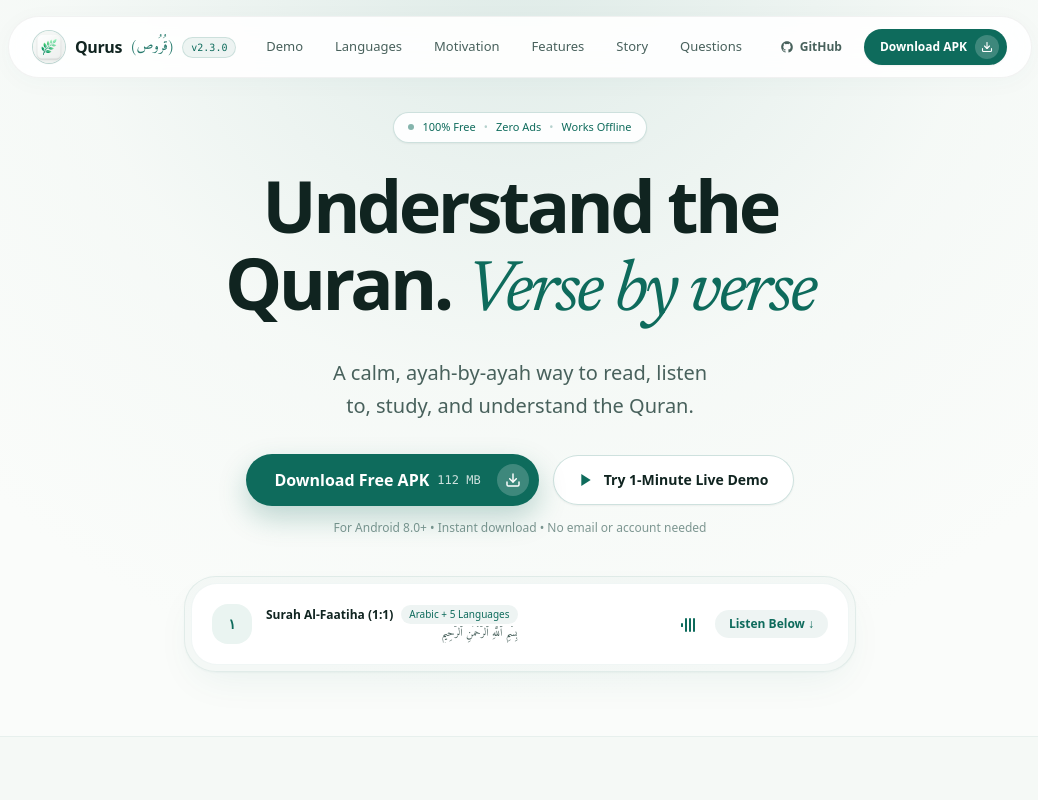
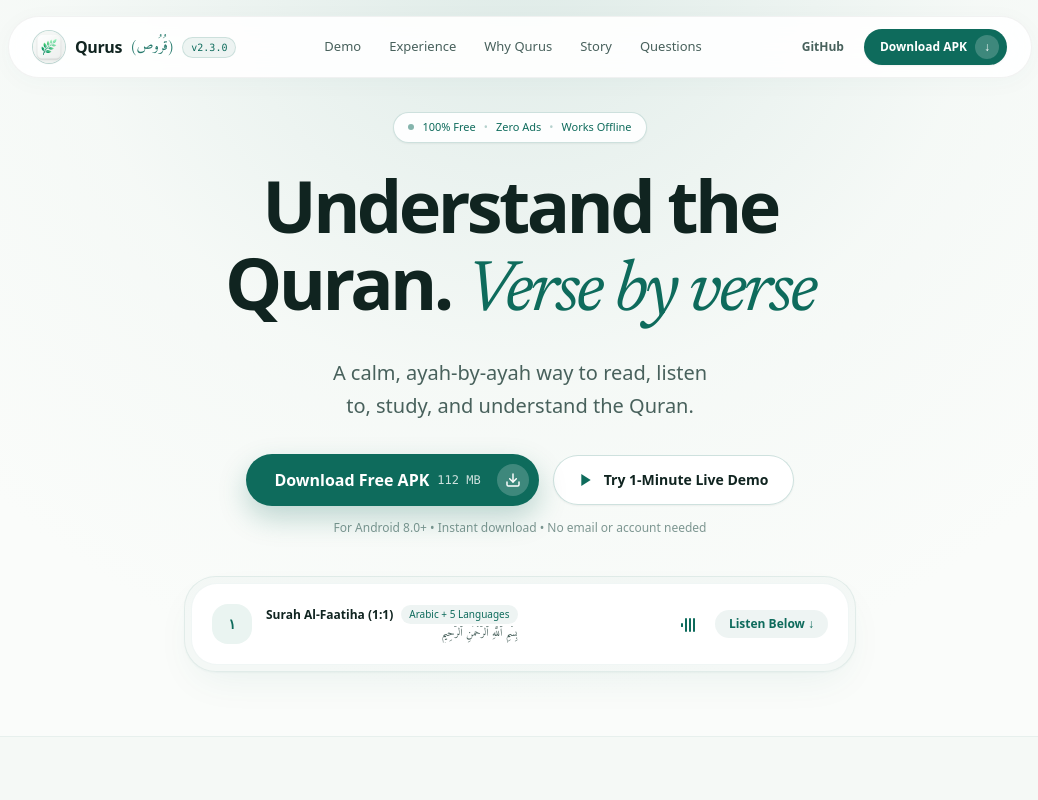
Before and after one commit to GitCoder052023/Qurus, a Next.js app in the folder website/: page / in a window 1280 px wide. Shown: the top 800 px of the page, without its empty margins (120-1158 px from the left). Built offline with nearby package versions, Linux system fonts and the light colour scheme; a web font is replaced by a local one.

Commit message:
refactor(website): simplify navigation for new homepage

```diff
--- a/website/components/Navbar.tsx
+++ b/website/components/Navbar.tsx
@@ -6,12 +6,11 @@
 import { useEffect, useState } from "react";
 
 const NAV_LINKS = [
-  { href: "/#experience", label: "Demo", index: "01" },
-  { href: "/#languages", label: "Languages", index: "02" },
-  { href: "/#motivation", label: "Motivation", index: "03" },
-  { href: "/#features", label: "Features", index: "04" },
-  { href: "/#story", label: "Story", index: "05" },
-  { href: "/#faq", label: "Questions", index: "06" },
+  { href: "/#experience", label: "Demo" },
+  { href: "/#overview", label: "Experience" },
+  { href: "/#comparison", label: "Why Qurus" },
+  { href: "/#story", label: "Story" },
+  { href: "/#faq", label: "Questions" },
 ];
 
 export default function Navbar() {
@@ -19,60 +18,36 @@
   const [mobileMenuOpen, setMobileMenuOpen] = useState(false);
 
   useEffect(() => {
-    const handleScroll = () => {
-      setScrolled(window.scrollY > 20);
-    };
+    const handleScroll = () => setScrolled(window.scrollY > 20);
     window.addEventListener("scroll", handleScroll, { passive: true });
     return () => window.removeEventListener("scroll", handleScroll);
   }, []);
 
-  // Close menu on escape key
   useEffect(() => {
-    const handleKeyDown = (e: KeyboardEvent) => {
-      if (e.key === "Escape") setMobileMenuOpen(false);
+    const handleKeyDown = (event: KeyboardEvent) => {
+      if (event.key === "Escape") setMobileMenuOpen(false);
     };
     window.addEventListener("keydown", handleKeyDown);
     return () => window.removeEventListener("keydown", handleKeyDown);
   }, []);
 
-  // Prevent background scroll when mobile menu is open
   useEffect(() => {
-    if (mobileMenuOpen) {
-      document.body.style.overflow = "hidden";
-    } else {
-      document.body.style.overflow = "";
-    }
+    document.body.style.overflow = mobileMenuOpen ? "hidden" : "";
     return () => {
       document.body.style.overflow = "";
     };
   }, [mobileMenuOpen]);
 
-  const navItemVariants = {
-    hidden: { opacity: 0, x: -12 },
-    visible: (i: number) => ({
-      opacity: 1,
-      x: 0,
-      transition: {
-        delay: 0.05 + i * 0.04,
-        duration: 0.25,
-        ease: [0.16, 1, 0.3, 1] as const,
-      },
-    }),
-  };
-
   return (
     <>
-      {/* Mobile Backdrop Overlay */}
       <AnimatePresence>
         {mobileMenuOpen && (
           <motion.div
             initial={{ opacity: 0 }}
             animate={{ opacity: 1 }}
             exit={{ opacity: 0 }}
-            transition={{ duration: 0.25 }}
             onClick={() => setMobileMenuOpen(false)}
-            className="fixed inset-0 z-40 bg-black/35 backdrop-blur-xs md:hidden"
-            aria-hidden="true"
+            className="fixed inset-0 z-40 bg-black/30 backdrop-blur-xs md:hidden"
           />
         )}
       </AnimatePresence>
@@ -90,230 +65,79 @@
               : "bg-white/90 backdrop-blur-lg border border-black/5 shadow-[0_4px_24px_rgba(14,107,92,0.03)] rounded-full py-2.5 sm:py-3 px-3.5 sm:px-6"
           }`}
         >
-          <div className="flex items-center justify-between gap-2">
-            {/* Brand Mark */}
+          <div className="flex items-center justify-between gap-3">
             <Link
               href="/"
               onClick={() => setMobileMenuOpen(false)}
-              className="group flex items-center gap-2 sm:gap-2.5 focus:outline-none focus-visible:ring-2 focus-visible:ring-primary rounded-full pr-1 shrink-0"
+              className="group flex items-center gap-2 sm:gap-2.5 rounded-full shrink-0"
             >
               <motion.div
                 whileHover={{ scale: 1.06 }}
                 whileTap={{ scale: 0.95 }}
-                className="relative w-7 h-7 sm:w-8 sm:h-8 rounded-full overflow-hidden ring-1 ring-primary/25 shadow-xs flex items-center justify-center bg-surface shrink-0"
+                className="relative w-7 h-7 sm:w-8 sm:h-8 rounded-full overflow-hidden ring-1 ring-primary/25 shadow-xs bg-surface shrink-0"
               >
-                <Image
-                  src="/images/icon.png"
-                  alt="Qurus App Icon"
-                  width={32}
-                  height={32}
-                  className="object-cover"
-                  priority
-                />
+                <Image src="/images/icon.png" alt="Qurus App Icon" width={32} height={32} className="object-cover" priority />
               </motion.div>
               <div className="flex items-center gap-1.5 sm:gap-2">
-                <span className="font-semibold text-sm sm:text-base tracking-tight text-text-primary whitespace-nowrap">
-                  Qurus
-                </span>
-                <span className="font-arabic text-primary text-xs sm:text-sm select-none opacity-90 whitespace-nowrap">
-                  (قُرُوص)
-                </span>
-                <span className="hidden lg:inline-flex items-center px-2 py-0.5 rounded-full text-[10px] font-mono font-medium bg-primary-muted text-primary border border-primary/15">
-                  v2.3.0
-                </span>
+                <span className="font-semibold text-sm sm:text-base tracking-tight text-text-primary">Qurus</span>
+                <span className="font-arabic text-primary text-xs sm:text-sm opacity-90">(قُرُوص)</span>
+                <span className="hidden lg:inline-flex items-center px-2 py-0.5 rounded-full text-[10px] font-mono font-medium bg-primary-muted text-primary border border-primary/15">v2.3.0</span>
               </div>
             </Link>
 
-            {/* Desktop Nav Items */}
-            <nav className="hidden md:flex items-center gap-6 text-[13px] font-medium text-text-secondary">
+            <nav className="hidden md:flex items-center gap-5 text-[13px] font-medium text-text-secondary">
               {NAV_LINKS.map((link) => (
-                <Link
-                  key={link.href}
-                  href={link.href}
-                  className="transition-colors duration-150 hover:text-primary py-1 px-1"
-                >
+                <Link key={link.href} href={link.href} className="transition-colors hover:text-primary py-1 px-1">
                   {link.label}
                 </Link>
               ))}
             </nav>
 
-            {/* Action CTAs */}
-            <div className="flex items-center gap-1.5 sm:gap-2.5 shrink-0">
+            <div className="flex items-center gap-1.5 sm:gap-2 shrink-0">
               <a
                 href="https://github.com/GitCoder052023/Qurus"
                 target="_blank"
                 rel="noopener noreferrer"
                 className="hidden sm:inline-flex items-center gap-1.5 px-3 py-2 rounded-full text-xs font-semibold text-text-secondary hover:text-text-primary hover:bg-black/[0.04] transition-colors"
-                title="View Qurus on GitHub (Free & Open Source)"
               >
-                <svg className="w-3.5 h-3.5" viewBox="0 0 24 24" fill="currentColor">
-                  <path
-                    fillRule="evenodd"
-                    clipRule="evenodd"
-                    d="M12 2C6.477 2 2 6.484 2 12.017c0 4.425 2.865 8.18 6.839 9.504.5.092.682-.217.682-.483 0-.237-.008-.868-.013-1.703-2.782.605-3.369-1.343-3.369-1.343-.454-1.158-1.11-1.466-1.11-1.466-.908-.62.069-.608.069-.608 1.003.07 1.53 1.032 1.53 1.032.892 1.53 2.341 1.088 2.91.832.092-.647.35-1.088.636-1.338-2.22-.253-4.555-1.113-4.555-4.951 0-1.093.39-1.988 1.029-2.688-.103-.253-.446-1.272.098-2.65 0 0 .84-.27 2.75 1.026A9.564 9.564 0 0112 6.844c.85.004 1.705.115 2.504.337 1.909-1.296 2.747-1.027 2.747-1.027.546 1.379.202 2.398.1 2.651.64.7 1.028 1.595 1.028 2.688 0 3.848-2.339 4.695-4.566 4.943.359.309.678.92.678 1.855 0 1.338-.012 2.419-.012 2.747 0 .268.18.58.688.482A10.019 10.019 0 0022 12.017C22 6.484 17.522 2 12 2z"
-                  />
-                </svg>
-                <span>GitHub</span>
+                GitHub
               </a>
-
-              <motion.div whileHover={{ scale: 1.03 }} whileTap={{ scale: 0.97 }}>
-                <Link
-                  href="/#download"
-                  onClick={() => setMobileMenuOpen(false)}
-                  className="group hidden xs:inline-flex sm:inline-flex items-center gap-1.5 sm:gap-2 pl-3 sm:pl-4 pr-1.5 sm:pr-2 py-1.5 rounded-full text-xs font-semibold text-white bg-primary hover:bg-primary-hover shadow-xs transition-all"
-                >
-                  <span className="whitespace-nowrap">Download APK</span>
-                  <span className="w-5 h-5 sm:w-6 sm:h-6 rounded-full bg-white/20 flex items-center justify-center transition-transform group-hover:translate-y-[-1px] shrink-0">
-                    <svg
-                      className="w-2.5 h-2.5 sm:w-3 sm:h-3"
-                      viewBox="0 0 24 24"
-                      fill="none"
-                      stroke="currentColor"
-                      strokeWidth="2.2"
-                      strokeLinecap="round"
-                      strokeLinejoin="round"
-                    >
-                      <path d="M21 15v4a2 2 0 0 1-2 2H5a2 2 0 0 1-2-2v-4" />
-                      <polyline points="7 10 12 15 17 10" />
-                      <line x1="12" y1="15" x2="12" y2="3" />
-                    </svg>
-                  </span>
-                </Link>
-              </motion.div>
-
-              {/* Mobile Hamburger / Close Button */}
+              <Link href="/#download" onClick={() => setMobileMenuOpen(false)} className="hidden sm:inline-flex items-center gap-2 pl-4 pr-2 py-1.5 rounded-full text-xs font-semibold text-white bg-primary hover:bg-primary-hover shadow-xs transition-all">
+                Download APK
+                <span className="w-6 h-6 rounded-full bg-white/20 flex items-center justify-center">↓</span>
+              </Link>
               <button
                 type="button"
-                onClick={() => setMobileMenuOpen(!mobileMenuOpen)}
-                className="md:hidden w-9 h-9 flex items-center justify-center rounded-full text-text-secondary hover:text-text-primary hover:bg-black/[0.04] active:bg-black/[0.08] transition-colors focus:outline-none focus-visible:ring-2 focus-visible:ring-primary"
+                onClick={() => setMobileMenuOpen((open) => !open)}
+                className="md:hidden w-9 h-9 flex items-center justify-center rounded-full text-text-secondary hover:text-text-primary hover:bg-black/[0.04] transition-colors"
                 aria-label={mobileMenuOpen ? "Close navigation menu" : "Open navigation menu"}
                 aria-expanded={mobileMenuOpen}
               >
-                <div className="w-4 h-3.5 relative flex flex-col justify-between items-center">
-                  <span
-                    className={`w-full h-0.5 bg-current rounded-full origin-center transition-all duration-300 ease-out ${
-                      mobileMenuOpen ? "rotate-45 translate-y-[5.5px]" : ""
-                    }`}
-                  />
-                  <span
-                    className={`w-full h-0.5 bg-current rounded-full transition-opacity duration-200 ${
-                      mobileMenuOpen ? "opacity-0" : "opacity-100"
-                    }`}
-                  />
-                  <span
-                    className={`w-full h-0.5 bg-current rounded-full origin-center transition-all duration-300 ease-out ${
-                      mobileMenuOpen ? "-rotate-45 -translate-y-[5.5px]" : ""
-                    }`}
-                  />
-                </div>
+                <span className="text-lg leading-none">{mobileMenuOpen ? "×" : "☰"}</span>
               </button>
             </div>
           </div>
 
-          {/* Mobile Dropdown Panel with AnimatePresence */}
           <AnimatePresence>
             {mobileMenuOpen && (
-              <motion.div
+              <motion.nav
                 initial={{ opacity: 0, height: 0 }}
                 animate={{ opacity: 1, height: "auto" }}
                 exit={{ opacity: 0, height: 0 }}
-                transition={{ duration: 0.3, ease: [0.16, 1, 0.3, 1] }}
-                className="overflow-hidden md:hidden"
+                transition={{ duration: 0.25 }}
+                className="md:hidden overflow-hidden pt-4 mt-4 border-t border-border-subtle"
               >
-                <div className="mt-3 pt-3 border-t border-black/8 flex flex-col gap-1">
-                  {NAV_LINKS.map((link, i) => (
-                    <motion.div
-                      key={link.href}
-                      custom={i}
-                      variants={navItemVariants}
-                      initial="hidden"
-                      animate="visible"
-                    >
-                      <Link
-                        href={link.href}
-                        onClick={() => setMobileMenuOpen(false)}
-                        className="flex items-center justify-between py-2.5 px-3.5 rounded-xl text-sm font-medium text-text-secondary hover:text-primary hover:bg-primary-muted/60 active:bg-primary-muted transition-colors"
-                      >
-                        <span className="text-[14px]">{link.label}</span>
-                        <div className="flex items-center gap-2">
-                          <span className="text-[11px] font-mono text-text-tertiary">
-                            {link.index}
-                          </span>
-                          <svg
-                            className="w-3.5 h-3.5 text-text-tertiary opacity-70"
-                            viewBox="0 0 24 24"
-                            fill="none"
-                            stroke="currentColor"
-                            strokeWidth="2"
-                            strokeLinecap="round"
-                            strokeLinejoin="round"
-                          >
-                            <polyline points="9 18 15 12 9 6" />
-                          </svg>
-                        </div>
-                      </Link>
-                    </motion.div>
+                <div className="grid gap-1">
+                  {NAV_LINKS.map((link) => (
+                    <Link key={link.href} href={link.href} onClick={() => setMobileMenuOpen(false)} className="px-3 py-3 rounded-xl text-sm font-medium text-text-secondary hover:bg-primary-muted hover:text-primary">
+                      {link.label}
+                    </Link>
                   ))}
-
-                  {/* Action Section Inside Mobile Menu */}
-                  <motion.div
-                    custom={NAV_LINKS.length}
-                    variants={navItemVariants}
-                    initial="hidden"
-                    animate="visible"
-                    className="mt-3 pt-3 border-t border-black/8 flex flex-col gap-2"
-                  >
-                    <Link
-                      href="/#download"
-                      onClick={() => setMobileMenuOpen(false)}
-                      className="w-full flex items-center justify-between px-4 py-3 rounded-2xl bg-primary text-white font-semibold text-xs shadow-xs hover:bg-primary-hover active:scale-[0.99] transition-all"
-                    >
-                      <div className="flex items-center gap-2">
-                        <svg
-                          className="w-4 h-4"
-                          viewBox="0 0 24 24"
-                          fill="none"
-                          stroke="currentColor"
-                          strokeWidth="2"
-                          strokeLinecap="round"
-                          strokeLinejoin="round"
-                        >
-                          <path d="M21 15v4a2 2 0 0 1-2 2H5a2 2 0 0 1-2-2v-4" />
-                          <polyline points="7 10 12 15 17 10" />
-                          <line x1="12" y1="15" x2="12" y2="3" />
-                        </svg>
-                        <span>Download Free APK (112 MB)</span>
-                      </div>
-                      <span className="text-[10px] font-mono bg-white/20 px-2 py-0.5 rounded-full">
-                        v2.3.0
-                      </span>
-                    </Link>
-
-                    <a
-                      href="https://github.com/GitCoder052023/Qurus"
-                      target="_blank"
-                      rel="noopener noreferrer"
-                      className="w-full flex items-center justify-center gap-2 px-4 py-2.5 rounded-2xl bg-surface border border-black/5 text-text-secondary font-medium text-xs hover:text-text-primary hover:bg-surface-hover transition-colors"
-                    >
-                      <svg className="w-4 h-4" viewBox="0 0 24 24" fill="currentColor">
-                        <path
-                          fillRule="evenodd"
-                          clipRule="evenodd"
-                          d="M12 2C6.477 2 2 6.484 2 12.017c0 4.425 2.865 8.18 6.839 9.504.5.092.682-.217.682-.483 0-.237-.008-.868-.013-1.703-2.782.605-3.369-1.343-3.369-1.343-.454-1.158-1.11-1.466-1.11-1.466-.908-.62.069-.608.069-.608 1.003.07 1.53 1.032 1.53 1.032.892 1.53 2.341 1.088 2.91.832.092-.647.35-1.088.636-1.338-2.22-.253-4.555-1.113-4.555-4.951 0-1.093.39-1.988 1.029-2.688-.103-.253-.446-1.272.098-2.65 0 0 .84-.27 2.75 1.026A9.564 9.564 0 0112 6.844c.85.004 1.705.115 2.504.337 1.909-1.296 2.747-1.027 2.747-1.027.546 1.379.202 2.398.1 2.651.64.7 1.028 1.595 1.028 2.688 0 3.848-2.339 4.695-4.566 4.943.359.309.678.92.678 1.855 0 1.338-.012 2.419-.012 2.747 0 .268.18.58.688.482A10.019 10.019 0 0022 12.017C22 6.484 17.522 2 12 2z"
-                        />
-                      </svg>
-                      <span>View Source on GitHub</span>
-                    </a>
-                  </motion.div>
-
-                  {/* Micro Footer Tag */}
-                  <div className="pt-2 pb-1 text-center">
-                    <p className="text-[11px] text-text-tertiary">
-                      100% Free • No Ads • Works Offline
-                    </p>
-                  </div>
+                  <Link href="/#download" onClick={() => setMobileMenuOpen(false)} className="mt-2 px-4 py-3 rounded-xl bg-primary text-white text-sm font-semibold text-center">
+                    Download Free APK
+                  </Link>
                 </div>
-              </motion.div>
+              </motion.nav>
             )}
           </AnimatePresence>
         </motion.div>
```
